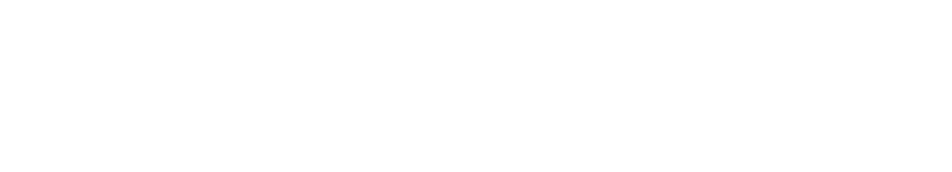
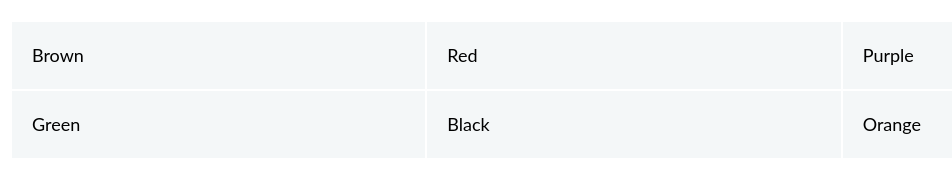
Before and after one commit to kristianmartinez016/hw6, a plain HTML site: page index.html in a window 1280 px wide. Shown: the whole page, without its empty margins (6-958 px from the left). Drawn offline with Linux system fonts and the light colour scheme.

Commit message:
added color rows

```diff
--- a/index.html
+++ b/index.html
@@ -4,6 +4,17 @@
       <link href="style.css" type="text/css" rel="stylesheet">
   </head>
   <body>
-
+   <table>
+      <tr>
+        <td>Brown</td>
+        <td>Red</td>
+        <td>Purple</td>
+      </tr>
+     <tr>
+       <td>Green</td>
+       <td>Black</td>
+       <td>Orange</td>
+     </tr>
+   </table>
   </body>
 </html>
```
